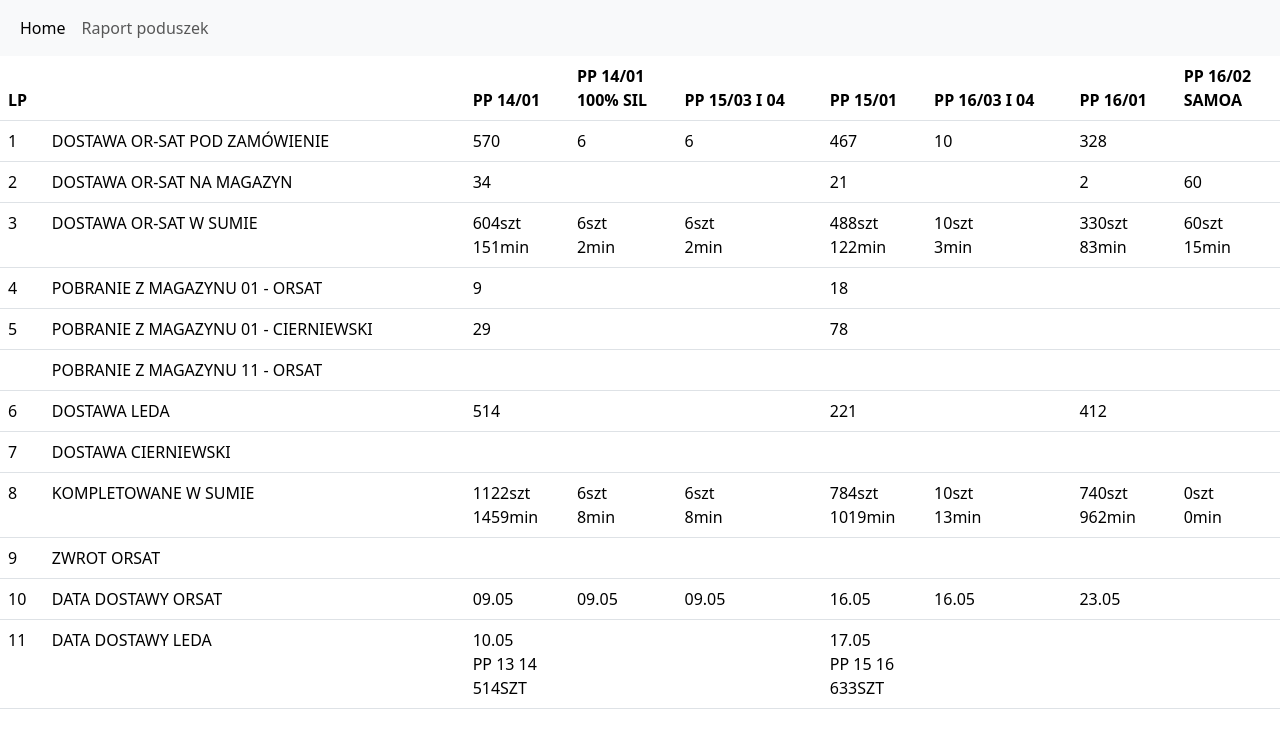
After one commit to Mogarthron/Magazynier, a Flask app: page /poduszki/ in a window 1280 px wide. The commit adds this page. Shown: the top 748 px of the page. Run offline with Flask 3, Linux system fonts and the light colour scheme; parts of the project's set-up code (start-up, migrations or seed data) failed here and were passed over.

Commit message:
Flask server

```diff
--- /dev/null
+++ b/Flask_server/Bluprints/poduszki/routes.py
@@ -0,0 +1,7 @@
+from flask import render_template, request, redirect, url_for
+from ..poduszki import poduszki
+
+@poduszki.route("/")
+def index():
+
+    return render_template("poduszki.html", title="Poduszki")
--- /dev/null
+++ b/Flask_server/Bluprints/poduszki/templates/poduszki/layout_pod.html
@@ -0,0 +1,24 @@
+<!DOCTYPE html>
+<html lang="en">
+  <head>
+    <meta charset="UTF-8" />
+    <meta name="viewport" content="width=device-width, initial-scale=1.0" />
+    <title>{{title}}</title>
+
+    <link
+      href="https://cdn.jsdelivr.net/npm/bootstrap@5.3.2/dist/css/bootstrap.min.css"
+      rel="stylesheet"
+      integrity="sha384-T3c6CoIi6uLrA9TneNEoa7RxnatzjcDSCmG1MXxSR1GAsXEV/Dwwykc2MPK8M2HN"
+      crossorigin="anonymous"
+    />
+  </head>
+
+  <body>
+    {% include "nav_pod.html" %} {% block content %} {% endblock %}
+    <script
+      src="https://cdn.jsdelivr.net/npm/bootstrap@5.3.2/dist/js/bootstrap.bundle.min.js"
+      integrity="sha384-C6RzsynM9kWDrMNeT87bh95OGNyZPhcTNXj1NW7RuBCsyN/o0jlpcV8Qyq46cDfL"
+      crossorigin="anonymous"
+    ></script>
+  </body>
+</html>
--- /dev/null
+++ b/Flask_server/Bluprints/poduszki/templates/poduszki/nav_pod.html
@@ -0,0 +1,25 @@
+<nav class="navbar navbar-expand-lg bg-body-tertiary">
+    <div class="container-fluid">
+      <button
+        class="navbar-toggler"
+        type="button"
+        data-bs-toggle="collapse"
+        data-bs-target="#navbarNav"
+        aria-controls="navbarNav"
+        aria-expanded="false"
+        aria-label="Toggle navigation"
+      >
+        <span class="navbar-toggler-icon"></span>
+      </button>
+      <div class="collapse navbar-collapse" id="navbarNav">
+        <ul class="navbar-nav">
+          <li class="nav-item">
+            <a class="nav-link active" aria-current="page" href="{{url_for('index')}}">Home</a>
+          </li>
+          <li class="nav-item">
+            <a class="nav-link" href="#">Raport poduszek</a>
+          </li>
+        </ul>
+      </div>
+    </div>
+  </nav>
--- /dev/null
+++ b/Flask_server/Bluprints/poduszki/templates/poduszki/poduszki.html
@@ -0,0 +1,151 @@
+{% extends "layout_pod.html" %} {% block content %}
+<table class="table">
+    <thead>
+        <tr>
+            <th>LP</th>
+            <th></th>
+            <th>PP 14/01</th>
+            <th>PP 14/01 <br> 100% SIL</th>
+            <th>PP 15/03 I 04</th>
+            <th>PP 15/01</th>
+            <th>PP 16/03 I 04</th>
+            <th>PP 16/01</th>
+            <th>PP 16/02 <br> SAMOA</th>
+        </tr>
+    </thead>
+    <tbody>
+        <tr>
+            <td>1</td>
+            <td>DOSTAWA OR-SAT POD ZAMÓWIENIE</td>
+            <td>570</td>
+            <td>6</td>
+            <td>6</td>
+            <td>467</td>
+            <td>10</td>
+            <td>328</td>
+            <td></td>
+        </tr>
+        <tr>
+            <td>2</td>
+            <td>DOSTAWA OR-SAT NA MAGAZYN</td>
+            <td>34</td>
+            <td></td>
+            <td></td>
+            <td>21</td>
+            <td></td>
+            <td>2</td>
+            <td>60</td>
+        </tr>
+        <tr>
+            <td>3</td>
+            <td>DOSTAWA OR-SAT W SUMIE</td>
+            <td>604szt <br> 151min</td>
+            <td>6szt <br> 2min</td>
+            <td>6szt <br> 2min</td>
+            <td>488szt <br> 122min</td>
+            <td>10szt <br> 3min</td>
+            <td>330szt <br> 83min</td>
+            <td>60szt <br> 15min</td>
+        </tr>
+        <tr>
+            <td>4</td>
+            <td>POBRANIE Z MAGAZYNU 01 - ORSAT</td>
+            <td>9</td>
+            <td></td>
+            <td></td>
+            <td>18</td>
+            <td></td>
+            <td></td>
+            <td></td>
+        </tr>
+        <tr>
+            <td>5</td>
+            <td>POBRANIE Z MAGAZYNU 01 - CIERNIEWSKI</td>
+            <td>29</td>
+            <td></td>
+            <td></td>
+            <td>78</td>
+            <td></td>
+            <td></td>
+            <td></td>
+        </tr>
+        <tr>
+            <td></td>
+            <td>POBRANIE Z MAGAZYNU 11 - ORSAT</td>
+            <td></td>
+            <td></td>
+            <td></td>
+            <td></td>
+            <td></td>
+            <td></td>
+            <td></td>
+        </tr>
+        <tr>
+            <td>6</td>
+            <td>DOSTAWA LEDA</td>
+            <td>514</td>
+            <td></td>
+            <td></td>
+            <td>221</td>
+            <td></td>
+            <td>412</td>
+            <td></td>
+        </tr>
+        <tr>
+            <td>7</td>
+            <td>DOSTAWA CIERNIEWSKI</td>
+            <td></td>
+            <td></td>
+            <td></td>
+            <td></td>
+            <td></td>
+            <td></td>
+            <td></td>
+        </tr>
+        <tr>
+            <td>8</td>
+            <td>KOMPLETOWANE W SUMIE</td>
+            <td>1122szt <br> 1459min</td>
+            <td>6szt <br> 8min</td>
+            <td>6szt <br>      8min</td>
+            <td>784szt  <br> 1019min</td>
+            <td>10szt <br> 13min</td>
+            <td>740szt  <br> 962min</td>
+            <td>0szt <br> 0min</td>
+        </tr>
+        <tr>
+            <td>9</td>
+            <td>ZWROT ORSAT</td>
+            <td></td>
+            <td></td>
+            <td></td>
+            <td></td>
+            <td></td>
+            <td></td>
+            <td></td>
+        </tr>
+        <tr>
+            <td>10</td>
+            <td>DATA DOSTAWY ORSAT</td>
+            <td>09.05</td>
+            <td>09.05</td>
+            <td>09.05</td>
+            <td>16.05</td>
+            <td>16.05</td>
+            <td>23.05</td>
+            <td></td>
+        </tr>
+        <tr>
+            <td>11</td>
+            <td>DATA DOSTAWY LEDA</td>
+            <td>10.05 <br> PP 13 14 <br>514SZT</td>
+            <td></td>
+            <td></td>
+            <td>17.05 <br> PP 15 16 <br> 633SZT</td>
+            <td></td>
+            <td></td>
+            <td></td>
+        </tr>
+    </tbody>
+</table>
+{% endblock %}
--- a/Flask_server/Bluprints/wydzial_pianek/templates/wydzial_pianek/wydzial_pianek.html
+++ b/Flask_server/Bluprints/wydzial_pianek/templates/wydzial_pianek/wydzial_pianek.html
@@ -1,3 +1,3 @@
 {% extends "layout_wp.html" %} {% block content %}
-<h1>wydział pianek</h1>
+
 {% endblock %}
--- a/Flask_server/__init__.py
+++ b/Flask_server/__init__.py
@@ -7,12 +7,14 @@ from Flask_server.kalendarz_dostaw import kal_dos
 from Flask_server.Bluprints.wydzial_pianek import wydzial_pianek
 from Flask_server.Bluprints.analiza_pianek import analiza_pianek
 from Flask_server.Bluprints.magazyny_pianki import magazyny_pianki
+from Flask_server.Bluprints.poduszki import poduszki
 
 
 app = Flask(__name__)
 app.register_blueprint(wydzial_pianek, url_prefix="/wydzial_pianek")
 app.register_blueprint(analiza_pianek, url_prefix="/analiza_pianek")
 app.register_blueprint(magazyny_pianki, url_prefix="/magazyny_pianki")
+app.register_blueprint(poduszki, url_prefix="/poduszki")
 
 
 @app.route("/")
--- a/Flask_server/templates/nav.html
+++ b/Flask_server/templates/nav.html
@@ -25,6 +25,9 @@
         <li class="nav-item">
           <a class="nav-link" href="{{url_for('magazyny_pianki.index')}}">Magazyny Pianek</a>
         </li>
+        <li class="nav-item">
+          <a class="nav-link" href="{{url_for('poduszki.index')}}">Poduszki</a>
+        </li>
       </ul>
     </div>
   </div>
```
Also changed, not shown: Flask_server/Bluprints/poduszki/__init__.py (added, +7 -0 lines).
